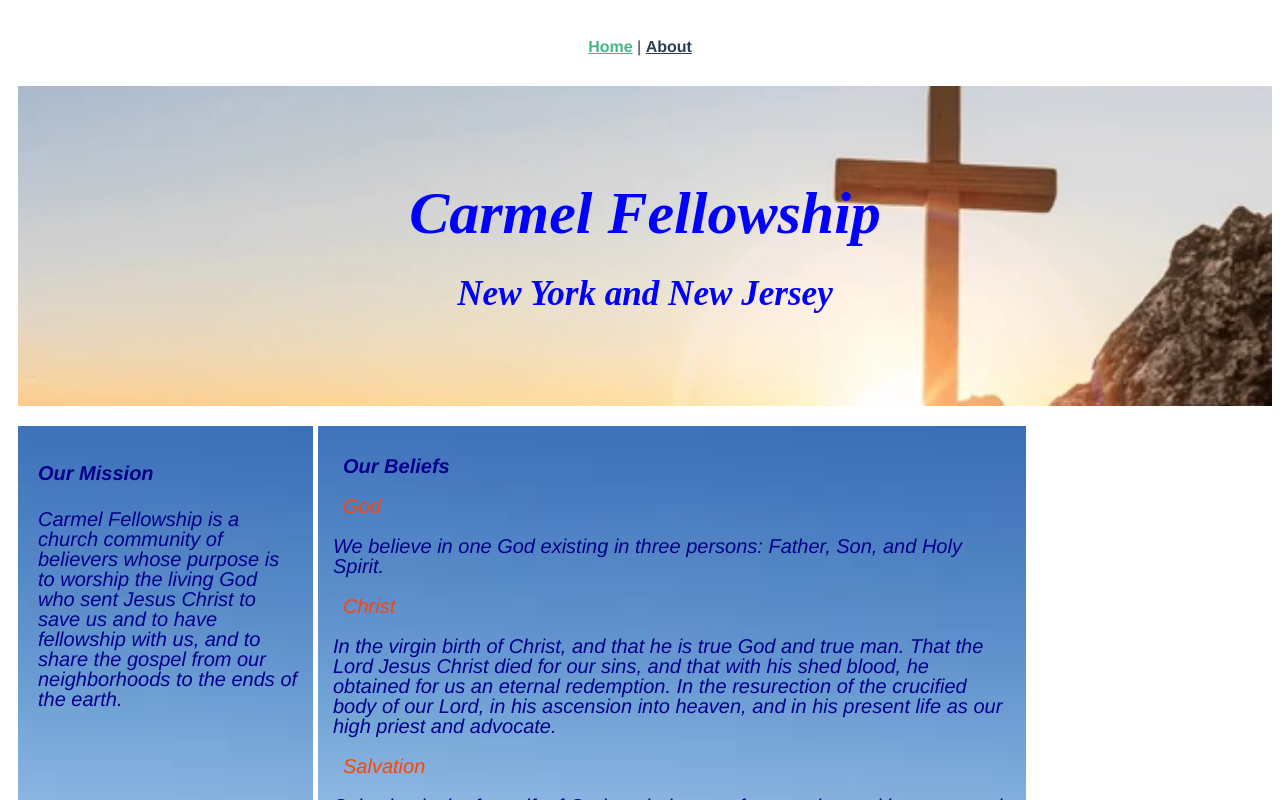
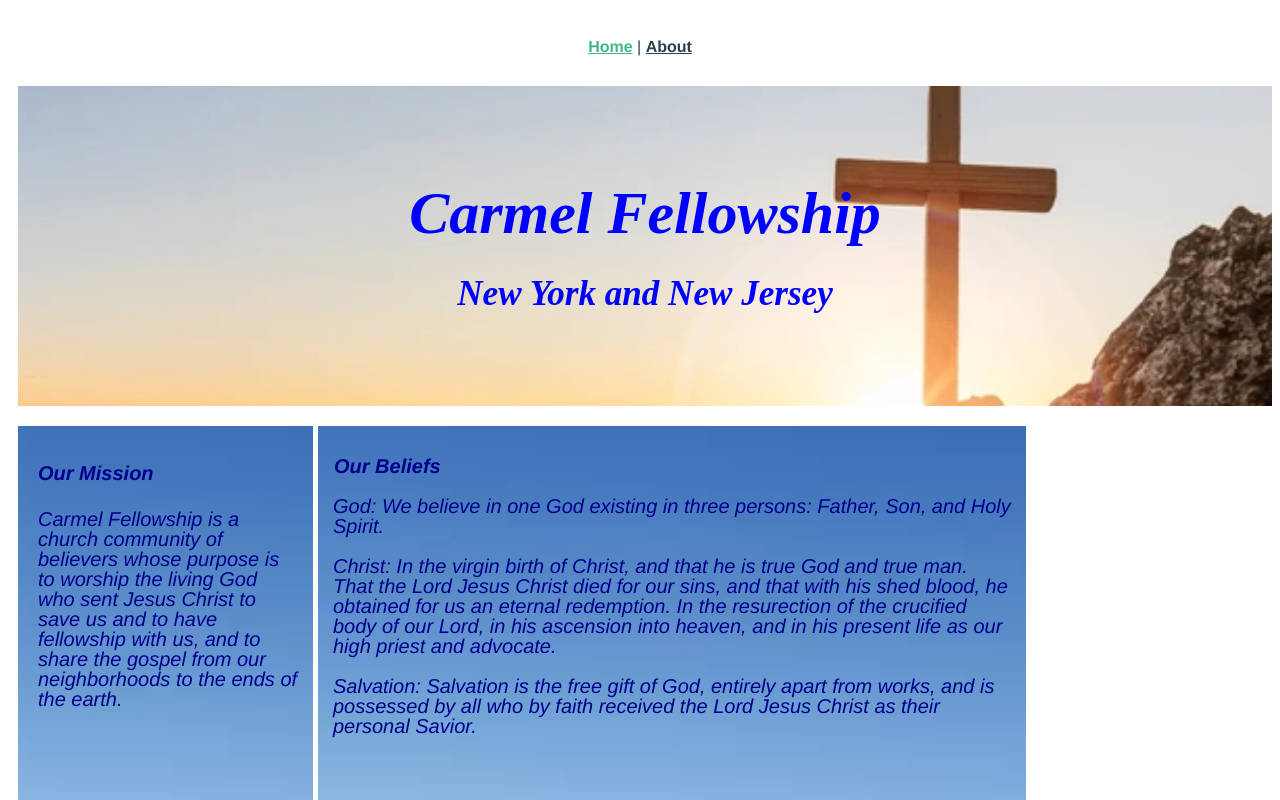
Before and after one commit to shinjahn/carmel-web, a Vue app: page / in a window 1280 px wide. Shown: the top 800 px of the page. Built offline with nearby package versions, Linux system fonts and the light colour scheme.

Commit message:
Merged belief-about to textline

```diff
--- a/src/molecules/HomeBody.vue
+++ b/src/molecules/HomeBody.vue
@@ -13,25 +13,16 @@
           <p>Our Beliefs</p>
         </div>
 
-        <div class="belief-about">
-          <p>God</p>
-        </div>
         <div class="Belief-text">
-          <p>We believe in one God existing in three persons: Father, Son, and Holy Spirit.</p>
+          <p>God: We believe in one God existing in three persons: Father, Son, and Holy Spirit.</p>
         </div>
 
-        <div class="belief-about">
-          <p>Christ</p>
-        </div>
         <div class="Belief-text">
-          <p>In the virgin birth of Christ, and that he is true God and true man. That the Lord Jesus Christ died for our sins, and that with his shed blood, he obtained  for us an eternal redemption. In the resurection of the crucified body of our Lord, in his ascension into heaven, and in his present life as our high priest and advocate.</p>
+          <p>Christ: In the virgin birth of Christ, and that he is true God and true man. That the Lord Jesus Christ died for our sins, and that with his shed blood, he obtained  for us an eternal redemption. In the resurection of the crucified body of our Lord, in his ascension into heaven, and in his present life as our high priest and advocate.</p>
         </div>
 
-        <div class="belief-about">
-          <p>Salvation</p>
-        </div>
         <div class="Belief-text">
-          <p>Salvation is the free gift of God, entirely apart from works, and is possessed by all who by faith received the Lord Jesus Christ as their personal Savior.</p>
+          <p>Salvation: Salvation is the free gift of God, entirely apart from works, and is possessed by all who by faith received the Lord Jesus Christ as their personal Savior.</p>
         </div>
 
       </div>
@@ -111,18 +102,7 @@
   font-size: 20px;
   line-height: 20px;
   justify-content: top left;
-  margin-left: 10px;
-  margin-right: 10px;
-}
-
-.belief-about {
-  text-align: left;
-  color: orangered;
-  font-style: italic;
-  font-size: 20px;
-  line-height: 20px;
-  justify-content: left;
-  margin-left: 10px;
+  margin-left: 1px;
   margin-right: 10px;
 }
 
```
